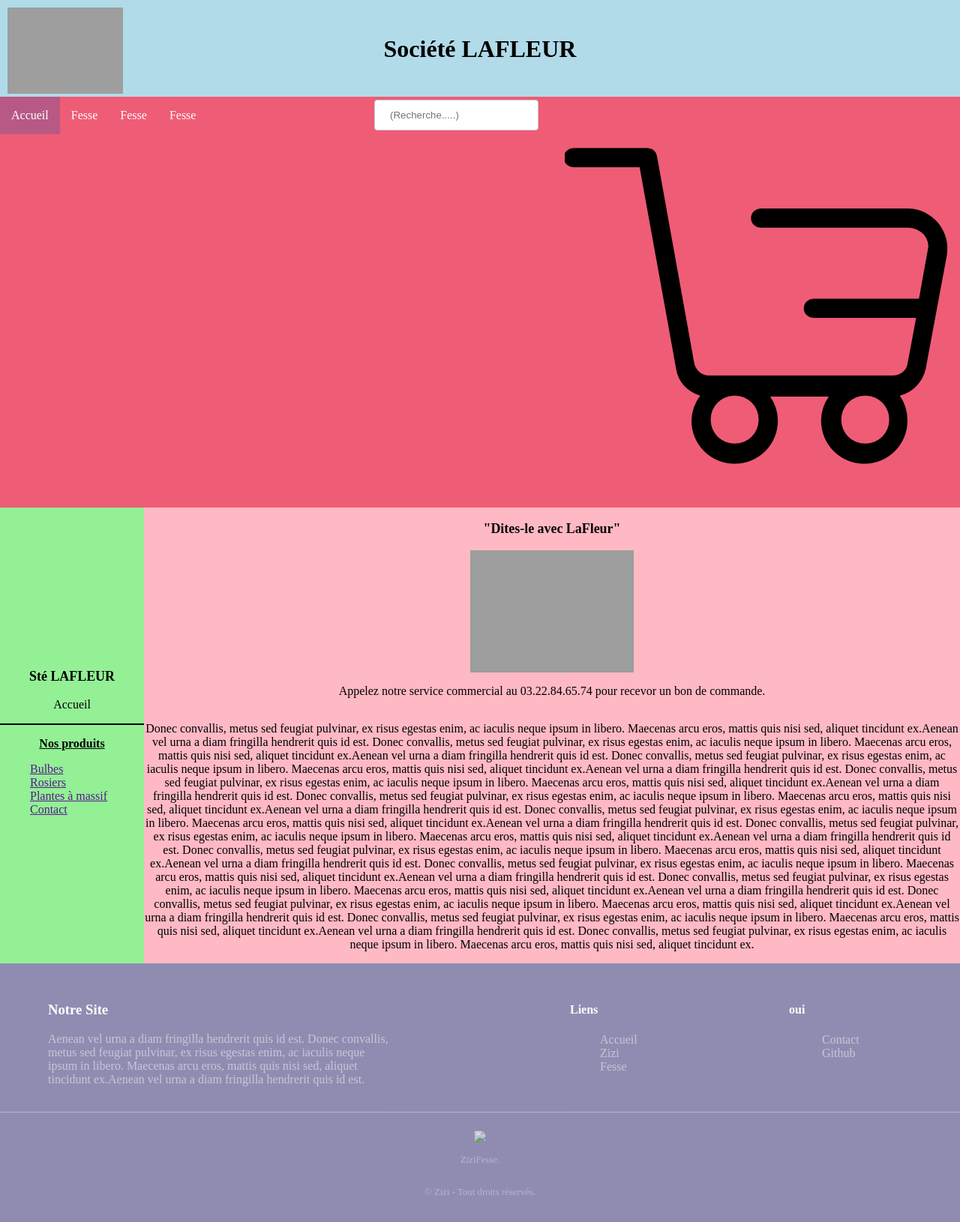
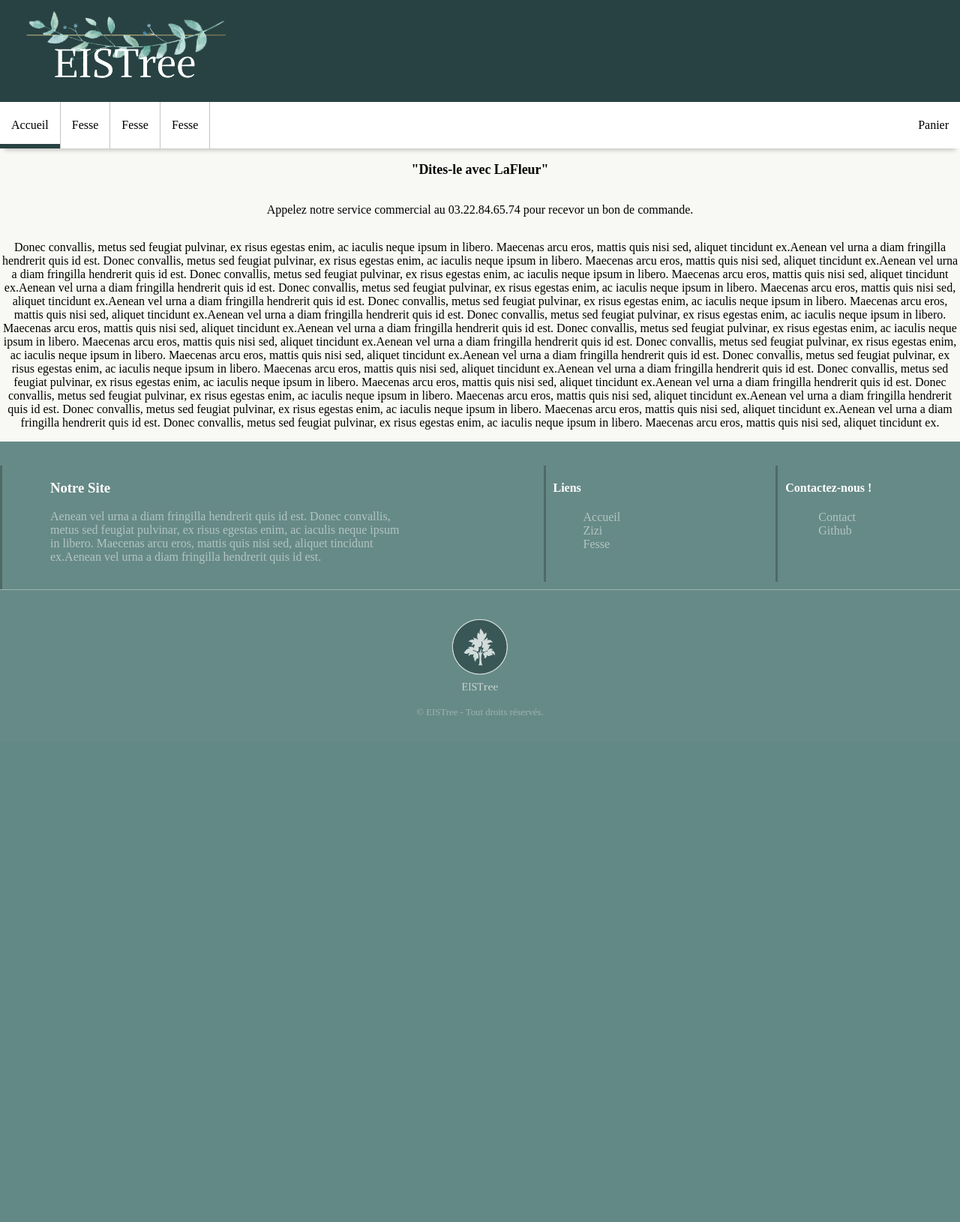
Before and after one commit to Bretzoule/eistree, a PHP site: page / in a window 1280 px wide. Shown: the whole page at 75% size. After the commit the page ends 954 px from the top, so only its background shows below. Run offline with PHP 8.4, Linux system fonts and the light colour scheme; grey boxes are pictures that could not be loaded.

Commit message:
changements design et couleurs

```diff
--- a/index.css
+++ b/index.css
@@ -6,7 +6,7 @@ html, body {
 #mainheader {
     position: relative;
     width: 100%;
-    background-color: #B1DBE9;
+    background-color: #284243;
 }
 
 #title {
@@ -14,18 +14,17 @@ html, body {
     top: 50%;
     left: 50%;
     transform: translate(-50%, -50%);
-    text-align:center;
+    text-align: center;
     font-size: 2.5vw;
 }
 
 #logoTopDroit {
-    padding-left: 10px;
-    padding-top: 10px;
     position: relative;
-    max-width: 12%;
-    top:0;
-    left:0;
+    max-width: 100%;
+    top: 0;
+    left: 0;
 }
+
 /*
 #navbar {
     box-sizing: border-box;
@@ -40,73 +39,65 @@ html, body {
 } */
 
 .menu {
+    z-index: 1;
     position: sticky;
-    top:0;
-}
-.menu > ul {
-    list-style: none;
-    margin:0;
-    padding:0;
-    overflow: hidden;
-    background-color:#EF5C76;
-}
-.menu > ul > li {
-    float:left;
+    top: 0;
+    -webkit-box-shadow: 0 8px 6px -6px black;
+    -moz-box-shadow: 0 8px 6px -6px black;
+    box-shadow: 0 8px 6px -6px rgba(0, 0, 0, 0.233);
 }
 
-.menu > ul > li > a {
+.menu>ul {
+    list-style: none;
+    margin: 0;
+    padding: 0;
+    overflow: hidden;
+    background-color: #ffffff;
+}
+
+.menu>ul>li:not(.formulaire):not(#panier) {
+    border-right: 1px solid rgba(0, 0, 0, 0.233);
+    float: left;
+}
+
+.menu>ul>li>a {
     display: block;
-    color:white;
+    color: black;
     text-align: center;
     text-decoration: none;
+    border-top: 6px solid #ffffff;
     padding: 16px 15px;
-}
-.menu > ul > li > a:hover:not(.active) {
-    background-color:#F68387;
-}
-.active {
-    background-color:#B85985;
+    border-bottom: 6px solid #fff;
 }
 
-.menu > ul > .formulaireee {
+.menu>ul>li:not(#panier)>a:hover:not(.active) {
+    border-bottom: 6px solid #284243;
+}
+
+.menu li>.active {
+    border-bottom: 6px solid #284243;
+}
+
+.menu>ul>.formulaireee {
     float: right;
     margin-right: 20px;
-    overflow: hidden;
 }
+
 .menu input[type=text] {
     padding: 12px 20px;
     margin: 4px 0;
     border: 1px solid #ccc;
     border-radius: 4px;
 }
+
 .menu form {
     margin-bottom: 0;
 }
 
-.menu > ul > .panier {
-    float:right;
+#panier {
+    float: right;
 }
 
-.item {
-    margin: 0px 2px 0px 2px;
-    border: #2021FB;
-    border-style: solid;
-    border-width: 2px;
-    font-size: 1.2vw;
-    color: #2021FB;
-    padding: 5px 20px 2px 20px;
-    border-top-left-radius:10px;
-    border-top-right-radius:10px;
-}
-
-.item > a {
-    text-decoration: none;
-}
-
-#selected {
-    background: linear-gradient(#2021FB,white);
-    color:white;
-}
 
 #page {
     display: flex;
@@ -114,35 +105,28 @@ html, body {
     height: fit-content;
     flex: 1 0 auto;
     width: 100%;
+    min-width: 100%;
+    height: 100%;
 }
 
-/* #middlePage {
-    flex: 1 0 auto;
-    display: flex;
-    flex-direction: row;
-    width: 100%;
-    height: fit-content;
-} */
-
-#page #sidePanelLeft {
+/* #page #sidePanelLeft {
     align-content: center;
     background: #93F095;
     width: 15%;
     flex: 1;
     z-index: -1;
-    text-align:center;
+    text-align: center;
     overflow: auto;
-}
+} */
+
 #page #centerPanel {
     align-content: center;
-    background: #FFB9C4;
+    background: #F8F8F4;
     height: fit-content;
-    text-align:center;
-    width: 85%;
+    text-align: center;
     display: flex;
     align-items: center;
     flex-direction: column;
-
 }
 
 #miniTitle {
@@ -153,15 +137,42 @@ html, body {
     border: 1px solid black;
 }
 
-ul{
-    text-align:left;
+ul {
+    text-align: left;
     margin: 0;
 }
 
-ul > li {
+ul>li {
     list-style: none;
+}
 
+/* Loupe, Recherche */
+
+.slides {
+    width: 500%;
+    height: 100%;
+    display: flex;
+    margin-left: 100px;
 }
+
+.slide {
+    width: 20%;
+    transition: 0.6s;
+}
+
+#r1:checked~.formulaireee .slides .s1 {
+    margin-left: -20%;
+}
+
+.menu img {
+    width: 25px;
+    height: 25px;
+}
+
+img.rounded-corners {
+    border-radius: 30px;
+}
+
 #underlined {
     text-decoration: underline;
 }
@@ -182,7 +193,8 @@ ul > li {
  } */
 
 /* Footer */
-footer{
+
+footer {
     margin: 0;
     padding: 0;
     border: 0;
@@ -190,36 +202,55 @@ footer{
     font: inherit;
     display: block;
 }
-  footer {position: absolute; left : 0}
-  #footer {
-  background-color: #908CB1;
-  color: rgba(255, 255, 255, 0.5);
+
+footer {
+    position: absolute;
+    left: 0;
     width: 100%;
-  padding: 2rem 0 2rem 0 ;
 }
 
-  #footer h3, #footer h4{
-    color: #ffffff; }
+#footer {
+    background-color: #668A87;
+    color: rgba(255, 255, 255, 0.5);
+    padding: 2rem 0 2rem 0;
+}
+
+#footer h3, #footer h4 {
+    color: #ffffff;
+}
 
 #footer a {
     color: rgba(255, 255, 255, 0.5);
-    text-decoration: none; }
+    text-decoration: none;
+}
+
 #footer a:hover {
-      color: #EF5C76; }
+    color: #364947;
+}
 
 #footer .content {
-    display: flex;}
+    display: flex;
+}
+
 #footer .content section {
-      width: 25%;}
+    width: 25%;
+    border-left : 3px solid rgba(0, 0, 0, 0.233);
+}
+
 #footer .content section:first-child {
     width: 50%;
-        padding-right: 15rem;
+    padding-right: 12rem;
     padding-left: 4rem;
 }
+
 #footer .content section:last-child {
-        padding-left: 4rem; }
+    margin-left: 4rem;
+}
 
-
+#footer .sideblocks {
+    padding-left: 10px;
+    margin-bottom: 10px;
+}
 
 #footer .copyright {
     border-top: 1px solid;
@@ -230,9 +261,10 @@ footer{
     text-align: center;
 }
 
-header > .navbar {
-    text-align:center;
+header>.navbar {
+    text-align: center;
 }
+
 .blockCenter {
     text-align: center;
 }
@@ -240,3 +272,7 @@ header > .navbar {
 .clear {
     clear: both;
 }
+
+.copyright>img {
+    width: 10%;
+}
--- a/index.html
+++ b/index.html
@@ -3,105 +3,88 @@
 
 <head>
     <meta charset="UTF-8">
+    <link rel="shortcut icon" href="./assets/favicon.ico">
     <meta http-equiv="X-UA-Compatible" content="IE=edge">
     <meta name="viewport" content="width=device-width, initial-scale=1.0">
     <link rel="stylesheet" href="index.css">
-    <title>Société Lafleur</title>
+    <title>EISTree - Le spécialiste des plantes.</title>
 </head>
 
 <body>
     <header id="mainheader">
-        <img id="logoTopDroit" src="./assets/logo.png" alt="fleur">
-        <div id="title"><b>Société LAFLEUR</b></div>
-        <!-- <nav id="navbar">
-            <item class="item" id="selected">Accueil</item>
-            <item class="item"><a href="">Bulbes</a></item>
-            <item class="item"><a href="">Rosiers</a></item>
-            <item class="item"><a href="">Plantes à massif</a></item>
-            <item class="item"><a href="">Contact</a></item>
-        </nav> -->
+        <img id="logoTopDroit" src="./assets/textlogo.png" alt="fleur">
     </header>
     <nav class="menu">
         <ul>
-          <li><a class="active" href="">Accueil</a></li>
-          <li><a href="">Fesse</a></li>
-          <li><a href="">Fesse</a></li>
-          <li><a href="">Fesse</a></li>
-          <li class="panier"><a href=""><img id="panier" src="./assets/panier.png" alt=""></a></li>
-          <li class="formulaireee">
-            <div class="slides">
-              <div class="slide s1"><!--vide-->
-              </div>
-              <div class="slide">
-                <form action="" method="get"><input class="searchbar" name="recherche" type="text" value="" placeholder="(Recherche.....)">
-                <div id="resultats"></div>
-                </form>
-              </div>
-            </div>
-          </li>
+            <li><a class="active" href="">Accueil</a></li>
+            <li><a href="">Fesse</a></li>
+            <li><a href="">Fesse</a></li>
+            <li><a href="">Fesse</a></li>
+            <li id="panier"><a href="">Panier</a></li>
         </ul>
     </nav>
     <div id="page">
-        <div id="sidePanelLeft">
-            <p id="miniTitle"><b>Sté LAFLEUR</b></p>
-            <p>Accueil</p>
-            <hr id="myHR">
-            <p id="underlined"><b>Nos produits</b></p>
-            <ul id="maListe">
-                <li><a href="">Bulbes</a></li>
-                <li><a href="">Rosiers</a></li>
-                <li><a href="">Plantes à massif</a></li>
-                <li><a href="">Contact</a></li>
-            </ul>
-        </div>
         <div id="centerPanel">
             <p id="miniTitle"><b>"Dites-le avec LaFleur"</b></p>
-            <img id="photoFleur" src="./assets/fleur.jpg" alt="fleur">
+            <!-- <img id="photoFleur" src="./assets/fleur.jpg" alt="fleur"> -->
             <p>Appelez notre service commercial au 03.22.84.65.74 pour recevor un bon de commande.</p>
             <p> Donec convallis, metus sed feugiat pulvinar, ex
                 risus egestas enim, ac iaculis neque ipsum in libero. Maecenas arcu eros, mattis quis nisi sed, aliquet
-                tincidunt ex.Aenean vel urna a diam fringilla hendrerit quis id est. Donec convallis, metus sed feugiat pulvinar, ex
+                tincidunt ex.Aenean vel urna a diam fringilla hendrerit quis id est. Donec convallis, metus sed feugiat
+                pulvinar, ex
                 risus egestas enim, ac iaculis neque ipsum in libero. Maecenas arcu eros, mattis quis nisi sed, aliquet
-                tincidunt ex.Aenean vel urna a diam fringilla hendrerit quis id est. Donec convallis, metus sed feugiat pulvinar, ex
+                tincidunt ex.Aenean vel urna a diam fringilla hendrerit quis id est. Donec convallis, metus sed feugiat
+                pulvinar, ex
                 risus egestas enim, ac iaculis neque ipsum in libero. Maecenas arcu eros, mattis quis nisi sed, aliquet
-                tincidunt ex.Aenean vel urna a diam fringilla hendrerit quis id est. Donec convallis, metus sed feugiat pulvinar, ex
+                tincidunt ex.Aenean vel urna a diam fringilla hendrerit quis id est. Donec convallis, metus sed feugiat
+                pulvinar, ex
                 risus egestas enim, ac iaculis neque ipsum in libero. Maecenas arcu eros, mattis quis nisi sed, aliquet
-                tincidunt ex.Aenean vel urna a diam fringilla hendrerit quis id est. Donec convallis, metus sed feugiat pulvinar, ex
+                tincidunt ex.Aenean vel urna a diam fringilla hendrerit quis id est. Donec convallis, metus sed feugiat
+                pulvinar, ex
                 risus egestas enim, ac iaculis neque ipsum in libero. Maecenas arcu eros, mattis quis nisi sed, aliquet
-                tincidunt ex.Aenean vel urna a diam fringilla hendrerit quis id est. Donec convallis, metus sed feugiat pulvinar, ex
+                tincidunt ex.Aenean vel urna a diam fringilla hendrerit quis id est. Donec convallis, metus sed feugiat
+                pulvinar, ex
                 risus egestas enim, ac iaculis neque ipsum in libero. Maecenas arcu eros, mattis quis nisi sed, aliquet
-                tincidunt ex.Aenean vel urna a diam fringilla hendrerit quis id est. Donec convallis, metus sed feugiat pulvinar, ex
+                tincidunt ex.Aenean vel urna a diam fringilla hendrerit quis id est. Donec convallis, metus sed feugiat
+                pulvinar, ex
                 risus egestas enim, ac iaculis neque ipsum in libero. Maecenas arcu eros, mattis quis nisi sed, aliquet
-                tincidunt ex.Aenean vel urna a diam fringilla hendrerit quis id est. Donec convallis, metus sed feugiat pulvinar, ex
+                tincidunt ex.Aenean vel urna a diam fringilla hendrerit quis id est. Donec convallis, metus sed feugiat
+                pulvinar, ex
                 risus egestas enim, ac iaculis neque ipsum in libero. Maecenas arcu eros, mattis quis nisi sed, aliquet
-                tincidunt ex.Aenean vel urna a diam fringilla hendrerit quis id est. Donec convallis, metus sed feugiat pulvinar, ex
+                tincidunt ex.Aenean vel urna a diam fringilla hendrerit quis id est. Donec convallis, metus sed feugiat
+                pulvinar, ex
                 risus egestas enim, ac iaculis neque ipsum in libero. Maecenas arcu eros, mattis quis nisi sed, aliquet
-                tincidunt ex.Aenean vel urna a diam fringilla hendrerit quis id est. Donec convallis, metus sed feugiat pulvinar, ex
+                tincidunt ex.Aenean vel urna a diam fringilla hendrerit quis id est. Donec convallis, metus sed feugiat
+                pulvinar, ex
                 risus egestas enim, ac iaculis neque ipsum in libero. Maecenas arcu eros, mattis quis nisi sed, aliquet
-                tincidunt ex.Aenean vel urna a diam fringilla hendrerit quis id est. Donec convallis, metus sed feugiat pulvinar, ex
+                tincidunt ex.Aenean vel urna a diam fringilla hendrerit quis id est. Donec convallis, metus sed feugiat
+                pulvinar, ex
                 risus egestas enim, ac iaculis neque ipsum in libero. Maecenas arcu eros, mattis quis nisi sed, aliquet
-                tincidunt ex.Aenean vel urna a diam fringilla hendrerit quis id est. Donec convallis, metus sed feugiat pulvinar, ex
+                tincidunt ex.Aenean vel urna a diam fringilla hendrerit quis id est. Donec convallis, metus sed feugiat
+                pulvinar, ex
                 risus egestas enim, ac iaculis neque ipsum in libero. Maecenas arcu eros, mattis quis nisi sed, aliquet
-                tincidunt ex.Aenean vel urna a diam fringilla hendrerit quis id est. Donec convallis, metus sed feugiat pulvinar, ex
+                tincidunt ex.Aenean vel urna a diam fringilla hendrerit quis id est. Donec convallis, metus sed feugiat
+                pulvinar, ex
                 risus egestas enim, ac iaculis neque ipsum in libero. Maecenas arcu eros, mattis quis nisi sed, aliquet
                 tincidunt ex.</p>
         </div>
     </div>
-
     <footer id="footer">
         <div class="inner">
             <div class="content">
                 <section>
                     <h3>Notre Site</h3>
-                    <p> Aenean vel urna a diam fringilla hendrerit quis id est. Donec convallis, metus sed feugiat pulvinar, ex
-                        risus egestas enim, ac iaculis neque ipsum in libero. Maecenas arcu eros, mattis quis nisi sed, aliquet
+                    <p> Aenean vel urna a diam fringilla hendrerit quis id est. Donec convallis, metus sed feugiat
+                        pulvinar, ex
+                        risus egestas enim, ac iaculis neque ipsum in libero. Maecenas arcu eros, mattis quis nisi sed,
+                        aliquet
                         tincidunt ex.Aenean vel urna a diam fringilla hendrerit quis id est.
                     </p>
                     <br>
                 </section>
-                <section>
+                <section class="sideblocks">
                     <h4>Liens</h4>
-                    <ul class="alt">
+                    <ul>
                         <li><a href="">Accueil</a></li>
                         <li><a href="">Zizi</a></li>
                         <li><a href="">Fesse</a></li>
@@ -109,21 +92,19 @@
                     </ul>
                     <br>
                 </section>
-                <section>
-                    <h4>oui</h4>
-                    <ul class="plain">
+                <section class="sideblocks">
+                    <h4>Contactez-nous !</h4>
+                    <ul>
                         <li><a href="mailto:fesse@zizi.fr"><i class="contact">&nbsp;</i>Contact</a></li>
-                        <li><a href="https://gitlab.etude.eisti.fr/projet"><i
-                                    class="github">&nbsp;</i>Github</a></li>
+                        <li><a href="https://gitlab.etude.eisti.fr/projet"><i class="github">&nbsp;</i>Github</a></li>
                     </ul>
                     <br>
                 </section>
             </div>
             <div class="copyright">
-                <img src="/ressources/favicon.ico">
-                <p>ZiziFesse.</p>
+                <img src="/assets/footerlogo.png">
                 <br>
-                © Zizi - Tout droits réservés.
+                &copy; EISTree - Tout droits réservés.
             </div>
         </div>
     </footer>
```
Lines whose indentation alone changed are shown as unchanged.
